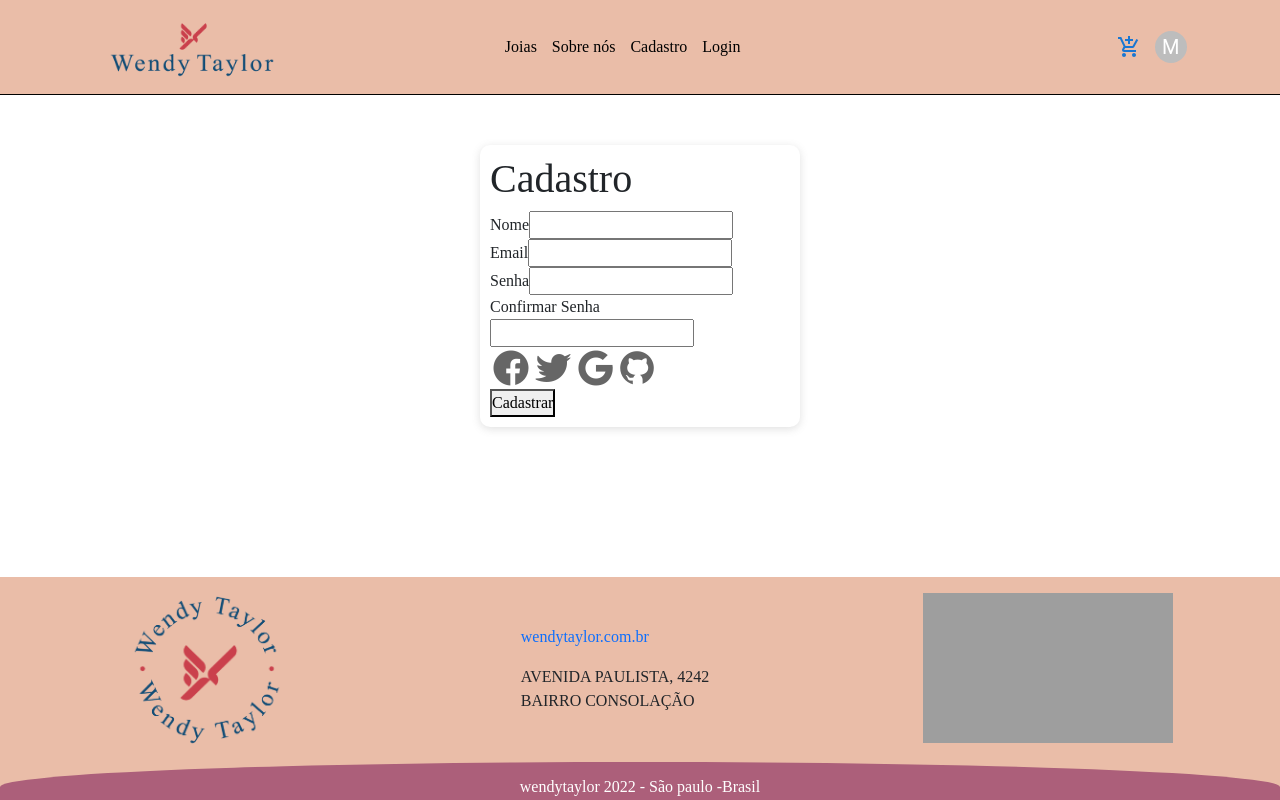
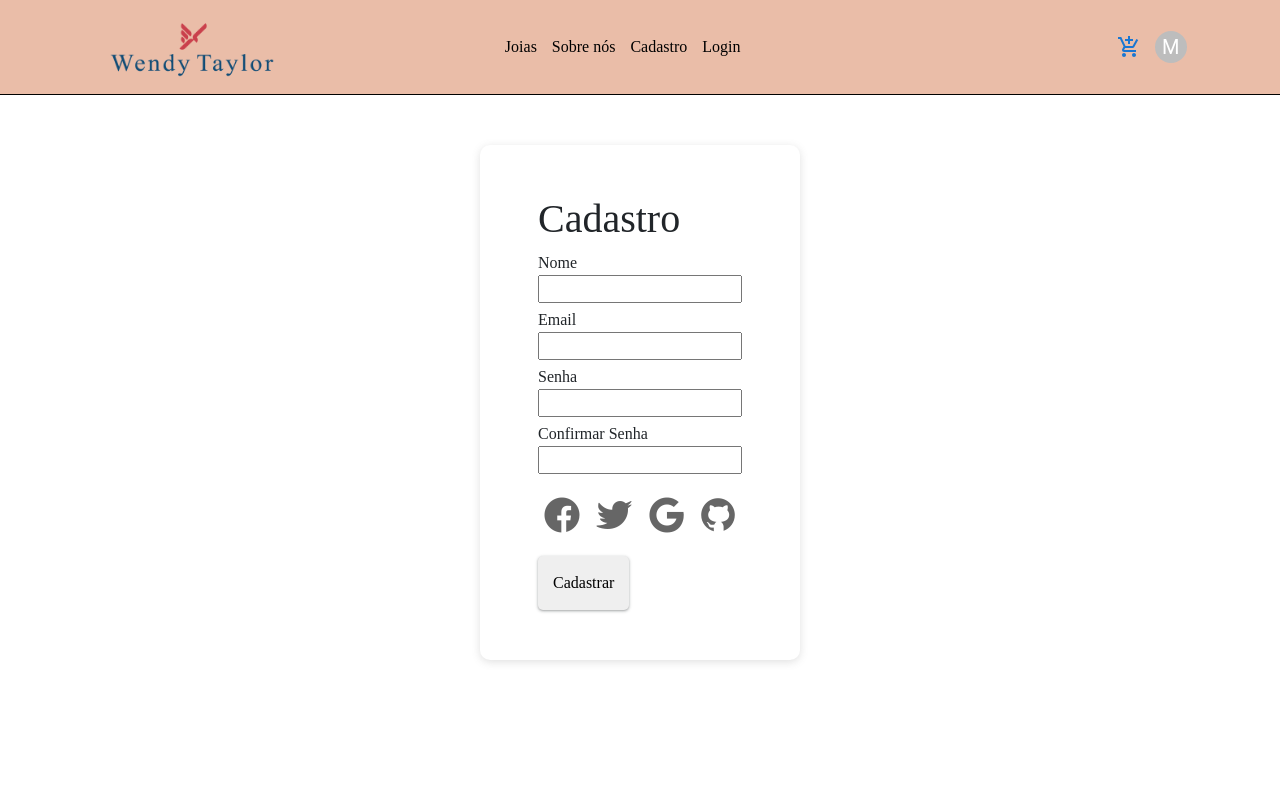
Before and after one commit to G-Ladeira/PI-React, a React (Create React App) app: page /cadastro in a window 1280 px wide. Shown: the top 800 px of the page. Built offline with nearby package versions, Linux system fonts and the light colour scheme; grey boxes are pictures that could not be loaded.

Commit message:
melhorando arte

```diff
--- a/src/components/cadastroUsuario/cadastro.sass
+++ b/src/components/cadastroUsuario/cadastro.sass
@@ -11,7 +11,7 @@
     border-radius: 10px
     width: 25%
     height: 100%
-    padding: 10px
+    padding: 50px 10px
     background-color: white
     margin: 0 auto
     display: flex
@@ -19,6 +19,29 @@
     justify-content: center
     align-items: center
     gap: 10px
+
+.cadastroInput
+    display: flex
+    flex-direction: column
+    margin-bottom: 5px
+
+.cadastroSesenha
+    margin-bottom: 20px
+
+
+.botaoCadastro
+    padding: 15px
+    border: none
+    border-radius: 5px
+    box-shadow: rgba(60, 64, 67, 0.3) 0px 1px 2px 0px, rgba(60, 64, 67, 0.15) 0px 1px 3px 1px
+
+
+.social
+    display: flex
+    justify-content: center
+    align-items: center
+    gap: 10px
+    margin-bottom: 20px
 
 
     @media (max-width: 768px)
--- a/src/components/cadastroUsuario/index.jsx
+++ b/src/components/cadastroUsuario/index.jsx
@@ -30,27 +30,27 @@ const CadastroUsuario = () => {
           <h1>Cadastro</h1>
         </div>
 
-        <div className="cadastro__container__form">
-          <div className="cadastro__container__form__nome">
+        <div className="cadastroForm">
+          <div className="cadastroInput">
             <label>Nome</label>
             <input type="text" value={nome} onChange={(e) => setNome(e.target.value)} />
           </div>
 
-          <div className="cadastro__container__form__email">
+          <div className="cadastroInput">
             <label>Email</label>
             <input type="email" value={email} onChange={(e) => setEmail(e.target.value)} />
           </div>
 
-          <div className="cadastro__container__form__senha">
+          <div className="cadastroInput">
             <label>Senha</label>
             <input type="password" value={senha} onChange={(e) => setSenha(e.target.value)} />
           </div>
 
-          <div className="cadastro__container__form__confirmarSenha">
+          <div className="cadastroInput cadastroSesenha">
             <label>Confirmar Senha</label>
             <input type="password" value={confirmarSenha} onChange={(e) => setConfirmarSenha(e.target.value)} />
           </div>
-          <div className="Social">
+          <div className="social">
           <img id='img-icon' src={facebook} alt="face" />
               <img id='img-icon' src={twitter} alt="face" />
               <img id='img-icon' src={google} alt="face" />
@@ -59,7 +59,7 @@ const CadastroUsuario = () => {
 
 
           <div className="cadastro__container__form__botao">
-            <button onClick={cadastrousuario}>Cadastrar</button>
+            <button className='botaoCadastro' onClick={cadastrousuario}>Cadastrar</button>
           </div>
         </div>
       </div>
```
